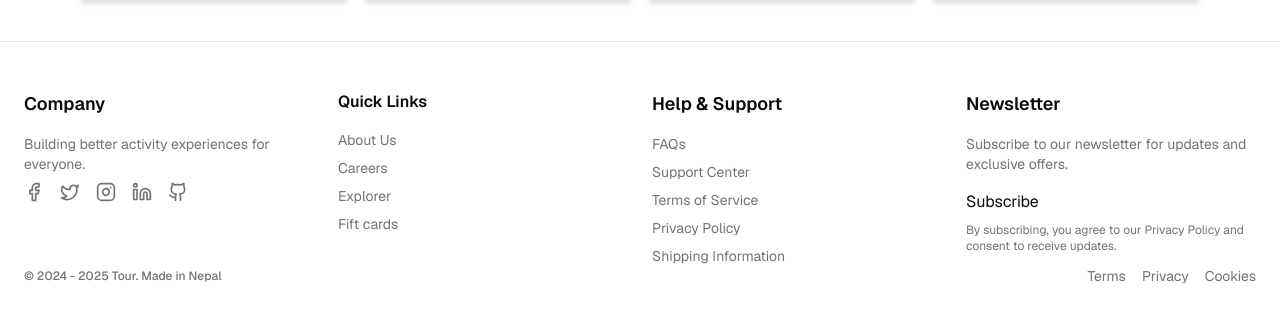
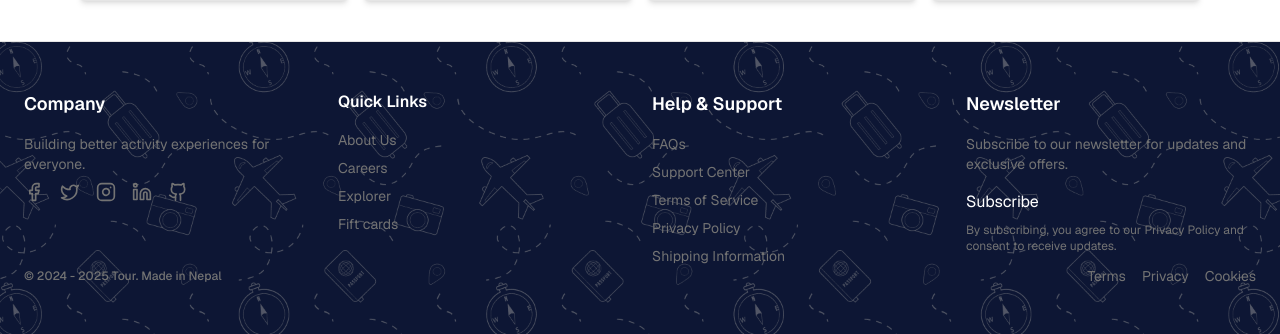
Before and after one commit to SadimMali/Tour-Management-System, a Next.js app in the folder client/: page / in a window 1280 px wide. Shown: the part 1269-1603 px from the top of the page. Built offline with nearby package versions, Linux system fonts and the light colour scheme.

Commit message:
feat(client): add background image to footer component

```diff
--- a/client/src/components/home/app-footer.tsx
+++ b/client/src/components/home/app-footer.tsx
@@ -1,4 +1,3 @@
-"use client";
 
 import {
   Facebook,
@@ -6,20 +5,21 @@ import {
   Instagram,
   Linkedin,
   Github,
-  Mail,
 } from "lucide-react";
 // import { Separator } from "@/components/ui/separator";
 import Link from "next/link";
+import bgFooter from "../../../public/bg-footer.png";
 
 export function Footer() {
-  const handleSubscribe = (e: React.FormEvent) => {
-    e.preventDefault();
-    // Add your newsletter subscription logic here
-  };
+
 
   return (
-    <footer className="bg-background border-t mt-10">
-      <div className="container px-6 py-12 mx-auto">
+
+    <footer className="relative border-t mt-10 bg-blue-950 text-white" style={{ backgroundImage: `url(${bgFooter.src})`, backgroundSize: 'cover' }}>
+      {/* overlay */}
+      <div className="bg-black/40 w-full h-full absolute z-0"></div>
+
+      <div className="container px-6 py-12 mx-auto relative z-10">
         <div className="grid grid-cols-1 gap-6 sm:grid-cols-2 md:grid-cols-3 lg:grid-cols-4">
           {/* Company Info */}
           <div className="space-y-4">
@@ -138,7 +138,7 @@ export function Footer() {
             <p className="text-sm text-muted-foreground">
               Subscribe to our newsletter for updates and exclusive offers.
             </p>
-            <form onSubmit={handleSubscribe} className="space-y-2">
+            <form  className="space-y-2">
               <div className="flex space-x-2">
                 {/* <Input
                   type="email"
```
Also changed, not shown: client/public/bg-footer.png (added).
